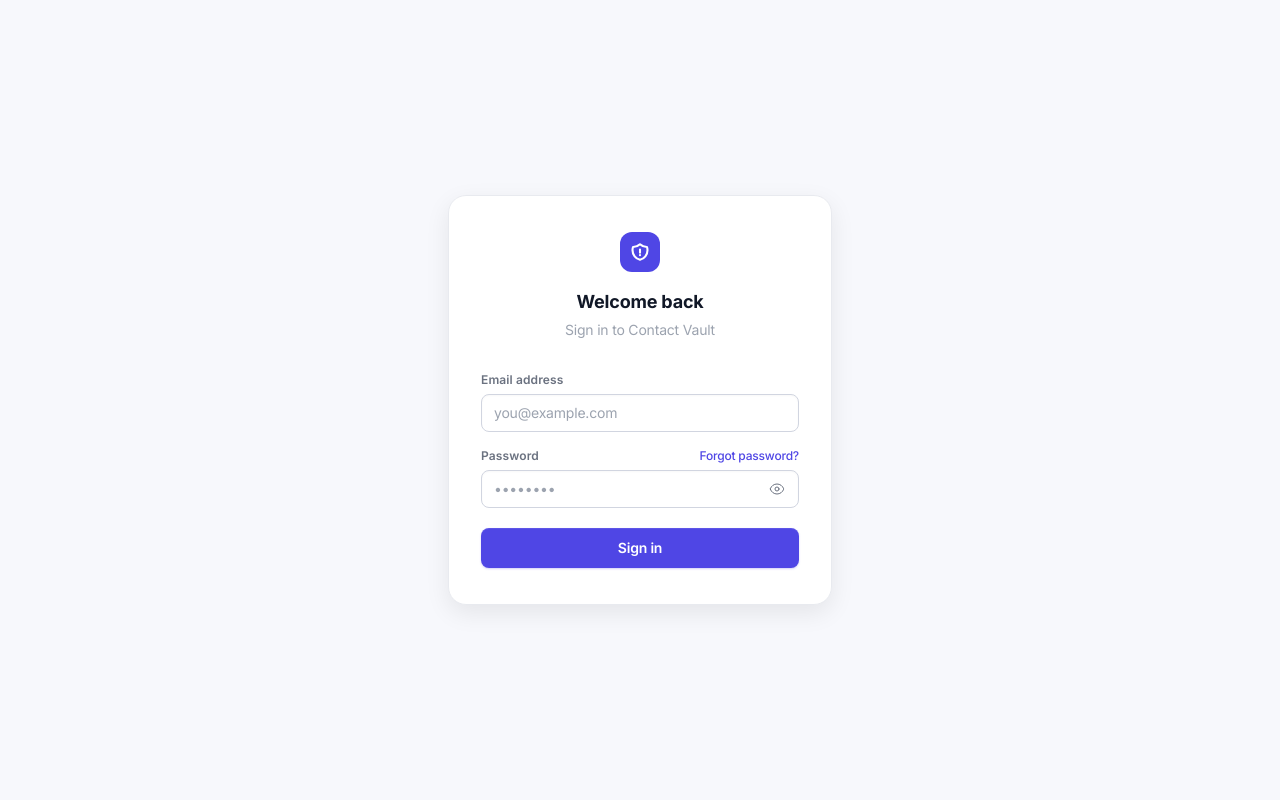
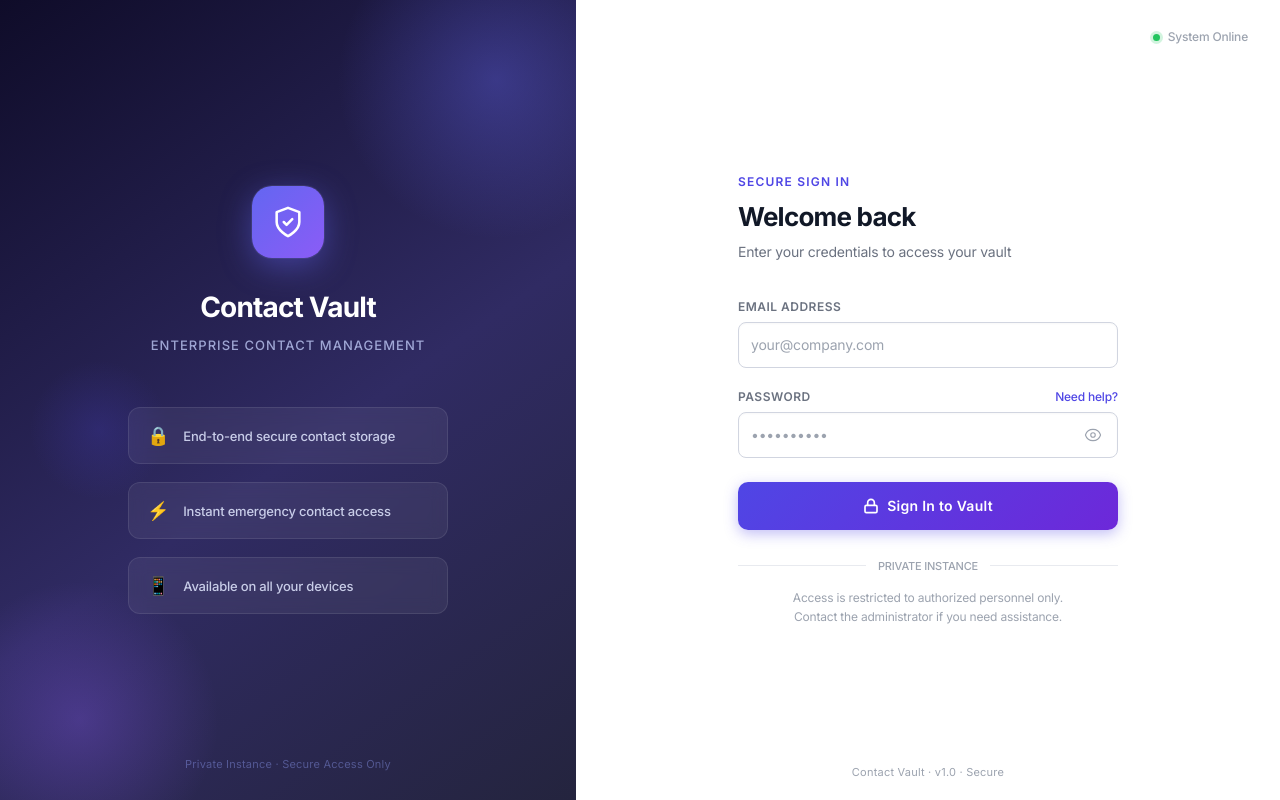
Before and after one commit to mohamed-mydeen/mydphone, a React (Vite) app in the folder frontend/: page /login in a window 1280 px wide. Built offline with nearby package versions, Linux system fonts and the light colour scheme; no server answers.

Commit message:
Redesign login page to MNC-standard split-panel professional design

```diff
--- a/frontend/src/pages/Login.jsx
+++ b/frontend/src/pages/Login.jsx
@@ -1,9 +1,16 @@
 import { useState } from "react";
 import { Link, useNavigate } from "react-router-dom";
-import { ShieldExclamationIcon, EyeIcon, EyeSlashIcon } from "@heroicons/react/24/outline";
+import { EyeIcon, EyeSlashIcon } from "@heroicons/react/24/outline";
 import { useAuth } from "../context/AuthContext";
 import toast from "react-hot-toast";
 import LoadingSpinner from "../components/LoadingSpinner";
+
+/* ── Feature bullets shown on the left panel ── */
+const FEATURES = [
+  { icon: "🔒", text: "End-to-end secure contact storage" },
+  { icon: "⚡", text: "Instant emergency contact access" },
+  { icon: "📱", text: "Available on all your devices" },
+];
 
 export default function Login() {
   const { login } = useAuth();
@@ -28,88 +35,226 @@ export default function Login() {
   };
 
   return (
+    <div style={{ minHeight: "100dvh", display: "flex", fontFamily: "'Inter', system-ui, sans-serif" }}>
+
+      {/* ── LEFT PANEL — Brand / Hero ── */}
       <div
-      className="min-h-dvh flex items-center justify-center px-4"
-      style={{ background: "var(--bg)" }}
+        style={{
+          flex: "0 0 45%",
+          background: "linear-gradient(145deg, #0f0c29 0%, #302b63 55%, #24243e 100%)",
+          display: "flex",
+          flexDirection: "column",
+          alignItems: "center",
+          justifyContent: "center",
+          padding: "60px 48px",
+          position: "relative",
+          overflow: "hidden",
+        }}
+        className="login-left-panel"
       >
-      {/* Card */}
-      <div
-        className="w-full max-w-sm animate-scale-in"
-        style={{
-          background: "var(--surface)",
-          border: "1px solid var(--border)",
-          borderRadius: "var(--radius-xl)",
-          boxShadow: "0 8px 24px rgba(0,0,0,.08)",
-          padding: "36px 32px",
-        }}
-      >
-        {/* Brand */}
-        <div className="flex flex-col items-center mb-8">
-          <div
-            className="w-10 h-10 rounded-xl flex items-center justify-center mb-4"
-            style={{ background: "var(--brand)" }}
-          >
-            <ShieldExclamationIcon className="w-5 h-5 text-white" strokeWidth={2.5} />
+        {/* Decorative orbs */}
+        <div style={{
+          position: "absolute", top: "-80px", right: "-80px",
+          width: "320px", height: "320px", borderRadius: "50%",
+          background: "radial-gradient(circle, rgba(99,102,241,0.35) 0%, transparent 70%)",
+          pointerEvents: "none",
+        }} />
+        <div style={{
+          position: "absolute", bottom: "-60px", left: "-60px",
+          width: "280px", height: "280px", borderRadius: "50%",
+          background: "radial-gradient(circle, rgba(139,92,246,0.3) 0%, transparent 70%)",
+          pointerEvents: "none",
+        }} />
+        <div style={{
+          position: "absolute", top: "45%", left: "5%",
+          width: "140px", height: "140px", borderRadius: "50%",
+          background: "radial-gradient(circle, rgba(79,70,229,0.18) 0%, transparent 70%)",
+          pointerEvents: "none",
+        }} />
+
+        {/* Logo mark */}
+        <div style={{
+          width: "72px", height: "72px", borderRadius: "20px",
+          background: "linear-gradient(135deg, #6366f1, #8b5cf6)",
+          display: "flex", alignItems: "center", justifyContent: "center",
+          marginBottom: "28px",
+          boxShadow: "0 8px 32px rgba(99,102,241,0.45), 0 0 0 1px rgba(255,255,255,0.08)",
+        }}>
+          <svg width="34" height="34" viewBox="0 0 24 24" fill="none" stroke="white" strokeWidth="1.8" strokeLinecap="round" strokeLinejoin="round">
+            <path d="M12 22s8-4 8-10V5l-8-3-8 3v7c0 6 8 10 8 10z" />
+            <path d="M9 12l2 2 4-4" />
+          </svg>
         </div>
-          <h1 className="text-lg font-bold mb-1" style={{ color: "var(--text)" }}>
-            Welcome back
+
+        {/* Brand name */}
+        <h1 style={{
+          color: "#ffffff", fontSize: "28px", fontWeight: "700",
+          letterSpacing: "-0.03em", marginBottom: "8px", textAlign: "center",
+        }}>
+          Contact Vault
         </h1>
-          <p className="text-sm" style={{ color: "var(--text-4)" }}>
-            Sign in to Contact Vault
+        <p style={{
+          color: "rgba(199,210,254,0.75)", fontSize: "13px", fontWeight: "500",
+          letterSpacing: "0.08em", textTransform: "uppercase",
+          marginBottom: "52px", textAlign: "center",
+        }}>
+          Enterprise Contact Management
+        </p>
+
+        {/* Feature list */}
+        <div style={{ display: "flex", flexDirection: "column", gap: "18px", width: "100%", maxWidth: "320px" }}>
+          {FEATURES.map(({ icon, text }) => (
+            <div key={text} style={{
+              display: "flex", alignItems: "center", gap: "14px",
+              background: "rgba(255,255,255,0.06)",
+              border: "1px solid rgba(255,255,255,0.09)",
+              borderRadius: "12px", padding: "14px 18px",
+              backdropFilter: "blur(8px)",
+            }}>
+              <span style={{ fontSize: "18px", flexShrink: 0 }}>{icon}</span>
+              <span style={{ color: "rgba(226,232,255,0.85)", fontSize: "13px", fontWeight: "500", lineHeight: 1.4 }}>
+                {text}
+              </span>
+            </div>
+          ))}
+        </div>
+
+        {/* Footer quote */}
+        <p style={{
+          position: "absolute", bottom: "28px",
+          color: "rgba(148,163,252,0.4)", fontSize: "11px",
+          letterSpacing: "0.02em", textAlign: "center",
+        }}>
+          Private Instance · Secure Access Only
         </p>
       </div>
 
-        <form onSubmit={handleSubmit} noValidate className="flex flex-col gap-4">
+      {/* ── RIGHT PANEL — Form ── */}
+      <div style={{
+        flex: 1,
+        background: "var(--surface, #ffffff)",
+        display: "flex",
+        flexDirection: "column",
+        alignItems: "center",
+        justifyContent: "center",
+        padding: "40px 32px",
+        position: "relative",
+      }}
+        className="login-right-panel"
+      >
+        {/* Top-right company tag */}
+        <div style={{
+          position: "absolute", top: "28px", right: "32px",
+          display: "flex", alignItems: "center", gap: "8px",
+        }}>
+          <div style={{
+            width: "7px", height: "7px", borderRadius: "50%",
+            background: "#22c55e",
+            boxShadow: "0 0 0 3px rgba(34,197,94,0.2)",
+          }} />
+          <span style={{ fontSize: "12px", color: "var(--text-4, #9ca3af)", fontWeight: "500" }}>
+            System Online
+          </span>
+        </div>
+
+        <div style={{ width: "100%", maxWidth: "380px" }}>
+
+          {/* Heading */}
+          <div style={{ marginBottom: "36px" }}>
+            <p style={{
+              fontSize: "12px", fontWeight: "600", letterSpacing: "0.1em",
+              textTransform: "uppercase", color: "var(--brand, #4f46e5)",
+              marginBottom: "10px",
+            }}>
+              Secure Sign In
+            </p>
+            <h2 style={{
+              fontSize: "26px", fontWeight: "700", letterSpacing: "-0.03em",
+              color: "var(--text, #111827)", lineHeight: 1.2, marginBottom: "8px",
+            }}>
+              Welcome back
+            </h2>
+            <p style={{ fontSize: "14px", color: "var(--text-3, #6b7280)", fontWeight: "400" }}>
+              Enter your credentials to access your vault
+            </p>
+          </div>
+
+          {/* Form */}
+          <form onSubmit={handleSubmit} noValidate style={{ display: "flex", flexDirection: "column", gap: "20px" }}>
+
             {/* Email */}
             <div>
-            <label htmlFor="login-email" className="input-label">Email address</label>
+              <label
+                htmlFor="login-email"
+                style={{
+                  display: "block", fontSize: "12px", fontWeight: "600",
+                  color: "var(--text-3, #6b7280)", marginBottom: "6px",
+                  letterSpacing: "0.04em", textTransform: "uppercase",
+                }}
+              >
+                Email Address
+              </label>
               <input
                 id="login-email"
                 type="email"
                 className="input"
                 value={form.email}
                 onChange={set("email")}
-              placeholder="you@example.com"
+                placeholder="your@company.com"
                 autoComplete="email"
                 required
+                style={{ height: "46px", fontSize: "14px" }}
               />
             </div>
 
             {/* Password */}
             <div>
-            <div className="flex items-center justify-between mb-1.5">
-              <label htmlFor="login-password" className="input-label" style={{ marginBottom: 0 }}>
+              <div style={{ display: "flex", alignItems: "center", justifyContent: "space-between", marginBottom: "6px" }}>
+                <label
+                  htmlFor="login-password"
+                  style={{
+                    fontSize: "12px", fontWeight: "600",
+                    color: "var(--text-3, #6b7280)",
+                    letterSpacing: "0.04em", textTransform: "uppercase",
+                  }}
+                >
                   Password
                 </label>
                 <Link
                   to="/forgot-password"
-                className="text-xs font-medium transition-colors"
-                style={{ color: "var(--brand)" }}
+                  style={{
+                    fontSize: "12px", fontWeight: "500",
+                    color: "var(--brand, #4f46e5)", textDecoration: "none",
+                  }}
                 >
-                Forgot password?
+                  Need help?
                 </Link>
               </div>
-            <div className="relative">
+              <div style={{ position: "relative" }}>
                 <input
                   id="login-password"
                   type={showPw ? "text" : "password"}
-                className="input pr-10"
+                  className="input"
                   value={form.password}
                   onChange={set("password")}
-                placeholder="••••••••"
+                  placeholder="••••••••••"
                   autoComplete="current-password"
                   required
+                  style={{ height: "46px", fontSize: "14px", paddingRight: "44px" }}
                 />
                 <button
                   type="button"
                   onClick={() => setShowPw((v) => !v)}
-                className="absolute right-3 top-1/2 -translate-y-1/2 btn-icon p-0.5"
                   aria-label={showPw ? "Hide password" : "Show password"}
+                  style={{
+                    position: "absolute", right: "12px", top: "50%", transform: "translateY(-50%)",
+                    background: "none", border: "none", cursor: "pointer", padding: "4px",
+                    color: "var(--text-4, #9ca3af)", display: "flex", alignItems: "center",
+                  }}
                 >
                   {showPw
-                  ? <EyeSlashIcon className="w-4 h-4" />
-                  : <EyeIcon className="w-4 h-4" />
-                }
+                    ? <EyeSlashIcon style={{ width: "18px", height: "18px" }} />
+                    : <EyeIcon style={{ width: "18px", height: "18px" }} />}
                 </button>
               </div>
             </div>
@@ -117,15 +262,83 @@ export default function Login() {
             {/* Submit */}
             <button
               type="submit"
-            className="btn-primary w-full py-2.5 mt-1 text-sm font-semibold"
+              id="login-submit"
               disabled={loading}
-            id="login-submit"
+              style={{
+                marginTop: "4px",
+                height: "48px",
+                width: "100%",
+                background: loading
+                  ? "var(--brand, #4f46e5)"
+                  : "linear-gradient(135deg, #4f46e5, #6d28d9)",
+                color: "#fff",
+                border: "none",
+                borderRadius: "10px",
+                fontSize: "14px",
+                fontWeight: "600",
+                letterSpacing: "0.02em",
+                cursor: loading ? "not-allowed" : "pointer",
+                opacity: loading ? 0.7 : 1,
+                display: "flex",
+                alignItems: "center",
+                justifyContent: "center",
+                gap: "8px",
+                boxShadow: "0 4px 14px rgba(79,70,229,0.35)",
+                transition: "all 0.2s ease",
+              }}
+              onMouseEnter={(e) => { if (!loading) e.currentTarget.style.boxShadow = "0 6px 20px rgba(79,70,229,0.5)"; }}
+              onMouseLeave={(e) => { e.currentTarget.style.boxShadow = "0 4px 14px rgba(79,70,229,0.35)"; }}
             >
-            {loading ? <LoadingSpinner size="sm" /> : "Sign in"}
+              {loading ? <LoadingSpinner size="sm" /> : (
+                <>
+                  <svg width="16" height="16" viewBox="0 0 24 24" fill="none" stroke="currentColor" strokeWidth="2.5" strokeLinecap="round" strokeLinejoin="round">
+                    <rect x="3" y="11" width="18" height="11" rx="2" ry="2" />
+                    <path d="M7 11V7a5 5 0 0 1 10 0v4" />
+                  </svg>
+                  Sign In to Vault
+                </>
+              )}
             </button>
           </form>
 
+          {/* Divider */}
+          <div style={{
+            display: "flex", alignItems: "center", gap: "12px", margin: "28px 0 0",
+          }}>
+            <div style={{ flex: 1, height: "1px", background: "var(--border, #e8eaef)" }} />
+            <span style={{ fontSize: "11px", color: "var(--text-4, #9ca3af)", fontWeight: "500", whiteSpace: "nowrap" }}>
+              PRIVATE INSTANCE
+            </span>
+            <div style={{ flex: 1, height: "1px", background: "var(--border, #e8eaef)" }} />
           </div>
+
+          <p style={{
+            marginTop: "14px", textAlign: "center",
+            fontSize: "12px", color: "var(--text-4, #9ca3af)", lineHeight: 1.6,
+          }}>
+            Access is restricted to authorized personnel only.<br />
+            Contact the administrator if you need assistance.
+          </p>
+
+        </div>
+
+        {/* Bottom version tag */}
+        <p style={{
+          position: "absolute", bottom: "20px",
+          fontSize: "11px", color: "var(--text-4, #9ca3af)",
+          letterSpacing: "0.02em",
+        }}>
+          Contact Vault · v1.0 · Secure
+        </p>
+      </div>
+
+      {/* ── Responsive: hide left panel on mobile ── */}
+      <style>{`
+        @media (max-width: 768px) {
+          .login-left-panel { display: none !important; }
+          .login-right-panel { padding: 40px 24px !important; }
+        }
+      `}</style>
     </div>
   );
 }
```
Lines whose indentation alone changed are shown as unchanged.
